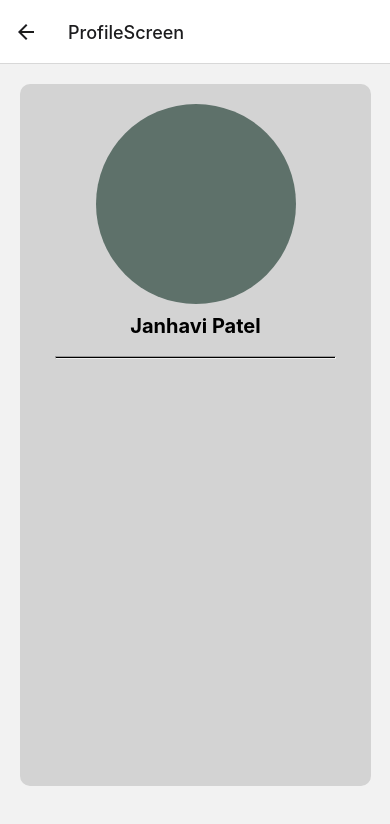
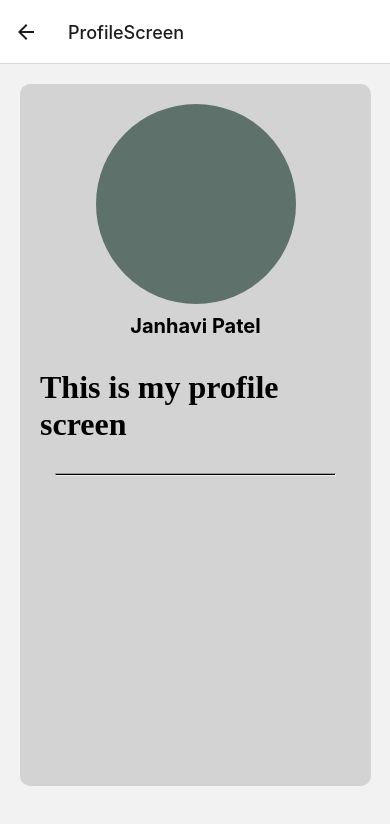
Before and after one commit to Janhavi8282/Caretaker, a React Native app: screen /ProfileScreen in a window 390 px wide. Shown: the top 824 px of the page. Built offline with nearby package versions, Linux system fonts and the light colour scheme; no server answers.

Commit message:
Added page title

```diff
--- a/src/screens/ProfileScreen.js
+++ b/src/screens/ProfileScreen.js
@@ -7,6 +7,7 @@ const ProfileScreen = (props) => {
       <View style={styles.circle}>
       </View>
       <Text style={styles.name}>Janhavi Patel</Text>
+      <h1>This is my profile screen</h1>
       <hr style={styles.seperator}/>
     </View>
   )
```
